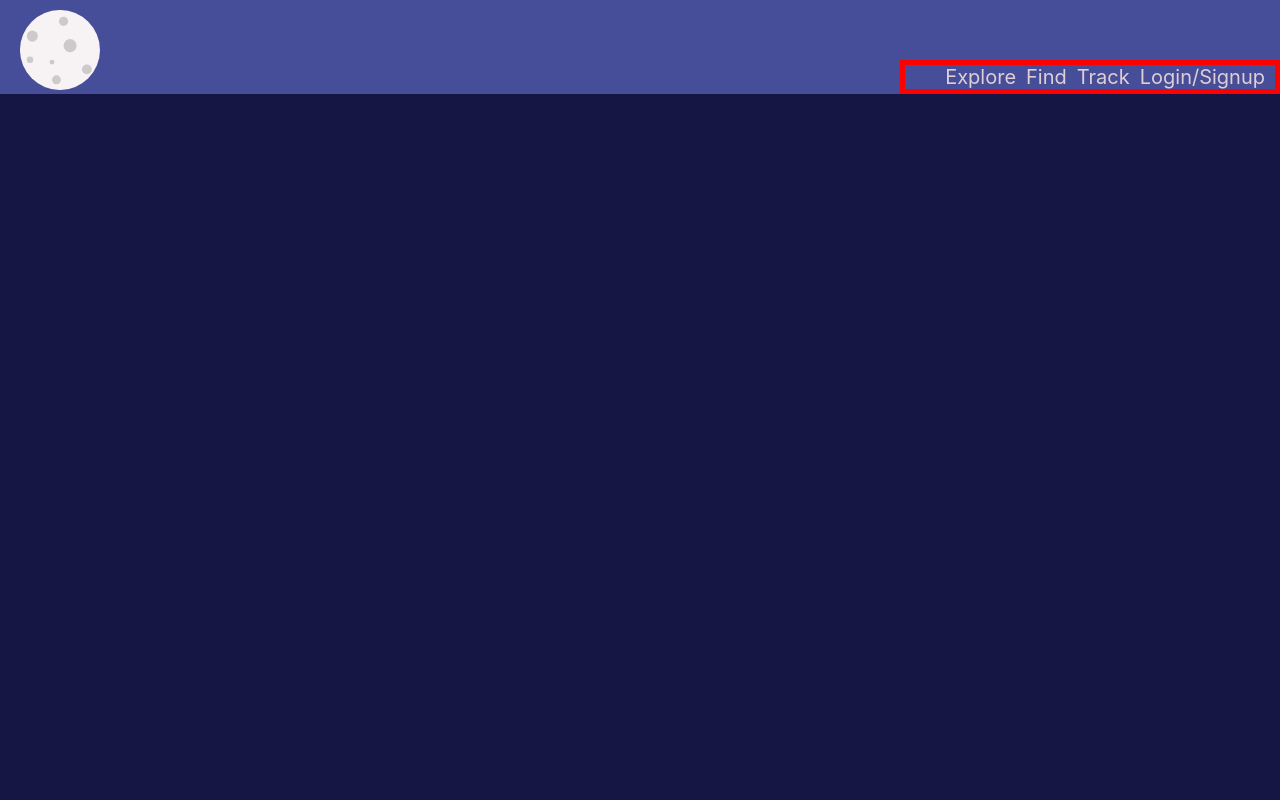
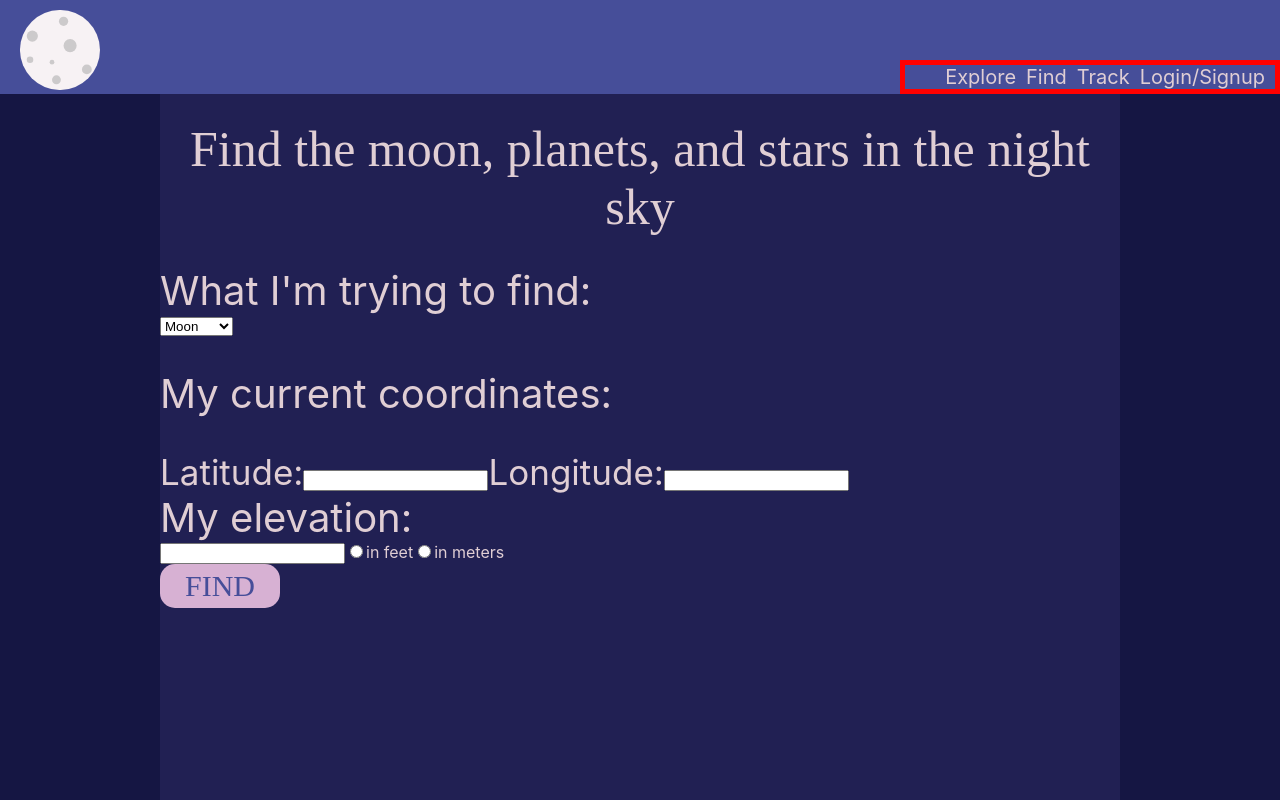
Before and after one commit to dallasmay/StarSight, a React (Create React App) app: page /find-body in a window 1280 px wide. Built offline with nearby package versions, Linux system fonts and the light colour scheme; a web font is replaced by a local one.

Commit message:
added findBody page / form components, built out basic structure

```diff
--- a/src/App.js
+++ b/src/App.js
@@ -8,6 +8,7 @@ import FindPage from "./pages/FindPage/FindPage";
 import LoginPage from "./pages/LoginPage/LoginPage";
 import RegisterPage from "./pages/RegisterPage/RegisterPage";
 import TrackPage from "./pages/TrackPage/TrackPage";
+import FindBodyPage from "./pages/FindBodyPage/FindBodyPage";
 
 function App() {
   const [isLoggedIn, setIsLoggedIn] = useState(false);
@@ -24,6 +25,7 @@ function App() {
         <Route path="/" element={<LandingPage />} />
         <Route path="/explore" element={<ExplorePage />} />
         <Route path="/find" element={<FindPage />} />
+        <Route path="/find-body" element={<FindBodyPage />} />
         <Route path="/track" element={<TrackPage />} />
         <Route path="/login" element={<LoginPage loggedInDrill={loggedInDrill} />} />
         <Route path="/register" element={<RegisterPage />} />
--- /dev/null
+++ b/src/components/FindBodyForm/FindBodyForm.js
@@ -0,0 +1,46 @@
+import Button from "../Button/Button";
+
+import styles from "./FindBodyForm.module.css";
+
+const FindBodyForm = () => {
+    return (
+      <form>
+        <label htmlFor="body-select" className={styles["planet-select"]}>
+          What I'm trying to find:
+        </label>
+        <select id="body-select">
+          <option value="moon">Moon</option>
+          <option value="mercury">Mercury</option>
+          <option value="venus">Venus</option>
+          <option value="mars">Mars</option>
+          <option value="jupiter">Jupiter</option>
+          <option value="saturn">Saturn</option>
+          <option value="uranus">Uranus</option>
+          <option value="neptune">Neptune</option>
+          <option value="pluto">Pluto</option>
+        </select>
+        <h2>My current coordinates:</h2>
+        <label htmlFor="latitude" className={styles.coords}>
+          Latitude:
+        </label>
+        <input type="number" id="latitude" />
+        <label htmlFor="longitude" className={styles.coords}>
+          Longitude:
+        </label>
+        <input type="number" id="longitude" />
+        <label htmlFor="elevation" className={styles["planet-select"]}>
+          My elevation:
+        </label>
+        <input type="number" id="elevation" />
+        <input type="radio" name="unit" id="feet" />
+        <label htmlFor="feet">in feet</label>
+        <input type="radio" name="unit" id="meters" />
+        <label htmlFor="meters">in meters</label>
+        <div>
+          <Button>FIND</Button>
+        </div>
+      </form>
+    );
+}
+
+export default FindBodyForm;
--- /dev/null
+++ b/src/components/FindBodyForm/FindBodyForm.module.css
@@ -0,0 +1,9 @@
+.planet-select, h2 {
+  font-size: 4rem;
+  font-weight: normal;
+  display: block;
+  /* margin-bottom: 0; */
+}
+.coords {
+    font-size: 3.5rem;
+}
--- /dev/null
+++ b/src/pages/FindBodyPage/FindBodyPage.js
@@ -0,0 +1,16 @@
+import FindBodyForm from "../../components/FindBodyForm/FindBodyForm";
+
+import styles from "./FindBodyPage.module.css";
+
+const FindBodyPage = () => {
+    return (
+      <div className={styles["find-body-container"]}>
+        <h1 className={styles.heading1}>
+          Find the moon, planets, and stars in the night sky
+        </h1>
+        <FindBodyForm />
+      </div>
+    );
+};
+
+export default FindBodyPage;
--- /dev/null
+++ b/src/pages/FindBodyPage/FindBodyPage.module.css
@@ -0,0 +1,15 @@
+.find-body-container {
+  width: 75%;
+  height: 100%;
+  background-color: var(--secondaryblue);
+  margin: 0 auto;
+}
+.heading1 {
+  /* color: var(--lightpink); */
+  font-family: var(--ErnRegular);
+  font-size: 5rem;
+  font-weight: normal;
+  margin: 0 0 3rem 0;
+  padding: 12rem 0 0 0;
+  text-align: center;
+}
```
